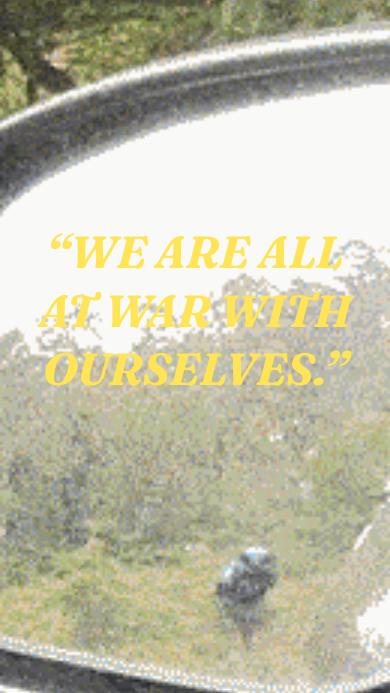
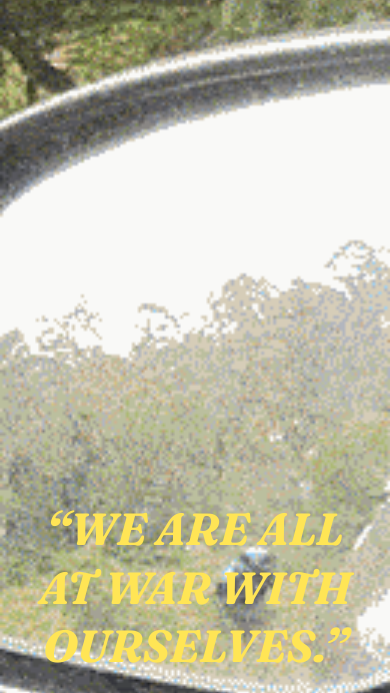
Before and after one commit to daniel-mea/a-superb-fairywren, a plain HTML site: page docs/index.html in a window 390 px wide. Shown: the part 111-804 px from the top of the page. Drawn offline with Linux system fonts and the light colour scheme.

Commit message:
index fix

```diff
--- a/docs/index.html
+++ b/docs/index.html
@@ -61,33 +61,15 @@
     padding-bottom: 15px;
   }
 
-  /* NEW: Style for the absolutely positioned quote */
-  .quote-overlay {
-    position: absolute;
-    top: 50%;
-    left: 50%;
-    transform: translate(-50%, -50%);
-    width: 100%;
-    text-align: center;
-    z-index: 2;
-  }
-
-  /* Applying quote styles to the new overlay element */
-  .quote-overlay a {
-    text-decoration: none;
-    color: #FFE555;
-    display: block;
-    margin: 0 auto;
-    max-width: 850px;
-    word-wrap: break-word;
-  }
-  .quote-overlay p {
+  .footer p {
     font-family: 'Fraunces', serif;
     font-style: italic;
     font-weight: 700;
     font-size: 69px;
     line-height: 1.3em;
-    margin: 0;
+    max-width: 850px;
+    margin: 0 auto 20px auto;
+    word-wrap: break-word;
   }
 
   .social a img {
@@ -96,22 +78,20 @@
   }
 
   @media (max-width: 1200px) {
-    .quote-overlay a {
+    .footer p {
       max-width: 700px;
     }
   }
 
   @media (max-width: 768px) {
-    .quote-overlay p {
+    .footer p {
       font-size: 55px;
-    }
-    .quote-overlay a {
       max-width: 90%;
     }
   }
 
   @media (max-width: 480px) {
-    .quote-overlay p {
+    .footer p {
       font-size: 45px;
     }
 
@@ -139,14 +119,11 @@
   </a>
 </div>
 
-<div class="quote-overlay">
-  <a href="/home/">
+<div class="footer">
+  <a href="/home/" style="text-decoration:none; color:#FFE555;">
     <p>“WE ARE ALL AT WAR WITH OURSELVES.”</p>
   </a>
-</div>
 
-
-<div class="footer">
   <div class="social">
     <a href="/contact/">
       <img src="https://raw.githubusercontent.com/daniel-mea/a-superb-fairywren/2978373eaeac2a4b537306bf46ebce49d3b812c6/docs/website_assets/icon_email.svg" alt="Email">
```
